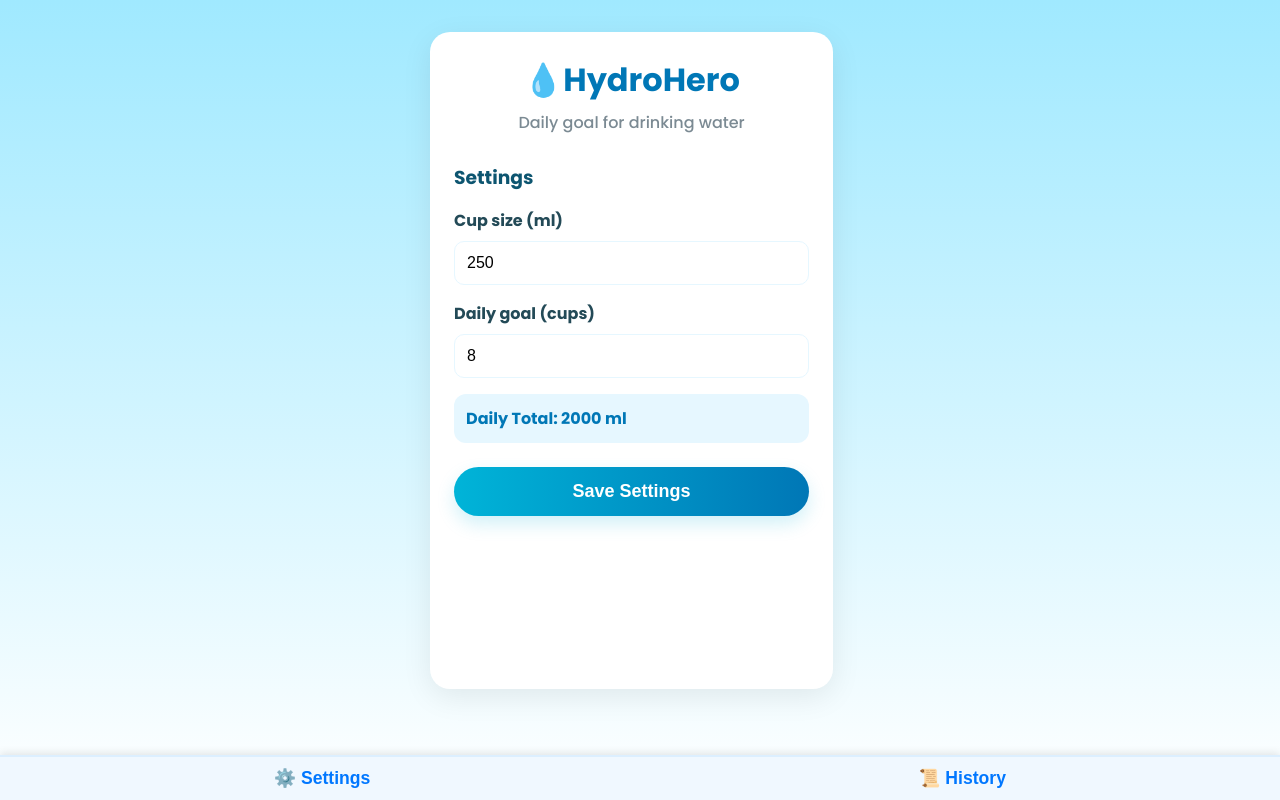
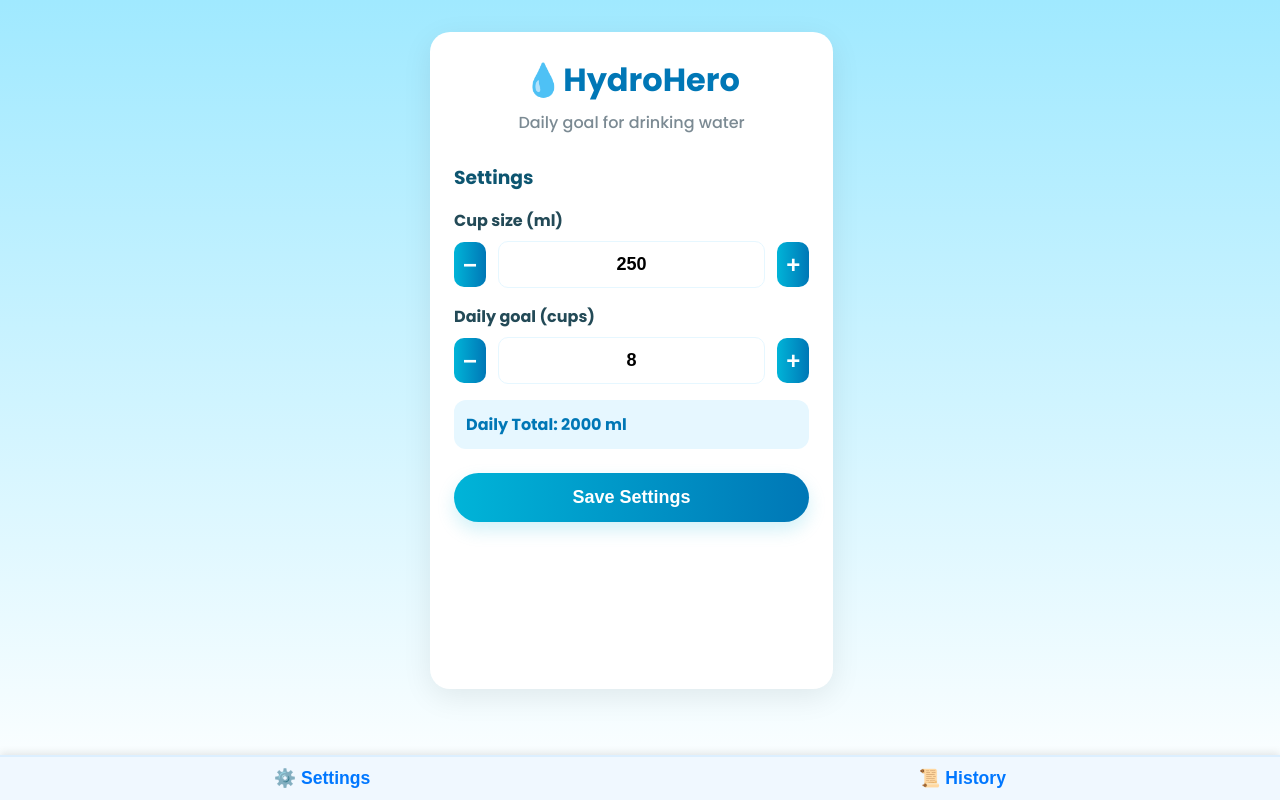
Before and after one commit to SabinTr/HydroHero, a React (Create React App) app: page / in a window 1280 px wide. Both pictures are taken after a click on the button "⚙️ Settings". Built offline with nearby package versions, Linux system fonts and the light colour scheme; a web font is replaced by a local one.

Commit message:
fixed the size and num of cup buttons

```diff
--- a/src/App.css
+++ b/src/App.css
@@ -100,7 +100,7 @@ body {
 
 /* Motivational phrase positioned below the cup count */
 .motivation {
-  height: 22px; /* 👈 Keeps space fixed so number doesn't move */
+  height: 22px; /*  Keeps space fixed so number doesn't move */
   margin-top: 8px;
   font-size: 15px;
   font-weight: 600;
@@ -242,3 +242,15 @@ body {
 .toolbar-btn:hover {
   color: #005ecc;
 }
+
+
+/* Remove number input arrows */
+input[type="number"]::-webkit-inner-spin-button,
+input[type="number"]::-webkit-outer-spin-button {
+  -webkit-appearance: none;
+  margin: 0;
+}
+
+input[type="number"] {
+  -moz-appearance: textfield;
+}
--- a/src/pages/SettingsPage.jsx
+++ b/src/pages/SettingsPage.jsx
@@ -26,19 +26,62 @@ export default function SettingsPage({ settings, onSave }) {
           }}>
             Cup size (ml)
           </label>
+          <div style={{ display: 'flex', alignItems: 'center', gap: '12px' }}>
+            <button
+              onClick={() => setCupSize(Math.max(50, cupSize - 50))}
+              style={{
+                background: 'linear-gradient(90deg, #00b4d8, #0077b6)',
+                color: 'white',
+                border: 'none',
+                width: '45px',
+                height: '45px',
+                borderRadius: '10px',
+                fontSize: '24px',
+                fontWeight: '700',
+                cursor: 'pointer',
+                display: 'flex',
+                alignItems: 'center',
+                justifyContent: 'center'
+              }}
+            >
+              −
+            </button>
             <input
               type="number"
-            min="1"
+              min="50"
+              step="50"
               value={cupSize}
-            onChange={(e) => setCupSize(e.target.value)}
+              onChange={(e) => setCupSize(Math.max(50, Number(e.target.value) || 50))}
               style={{
-              width: '100%',
+                flex: 1,
                 padding: '12px',
                 borderRadius: '10px',
                 border: '1px solid #e6f7ff',
-              fontSize: '16px'
+                fontSize: '18px',
+                textAlign: 'center',
+                fontWeight: '600'
               }}
             />
+            <button
+              onClick={() => setCupSize(cupSize + 50)}
+              style={{
+                background: 'linear-gradient(90deg, #00b4d8, #0077b6)',
+                color: 'white',
+                border: 'none',
+                width: '45px',
+                height: '45px',
+                borderRadius: '10px',
+                fontSize: '24px',
+                fontWeight: '700',
+                cursor: 'pointer',
+                display: 'flex',
+                alignItems: 'center',
+                justifyContent: 'center'
+              }}
+            >
+              +
+            </button>
+          </div>
         </div>
 
         <div>
@@ -50,19 +93,61 @@ export default function SettingsPage({ settings, onSave }) {
           }}>
             Daily goal (cups)
           </label>
+          <div style={{ display: 'flex', alignItems: 'center', gap: '12px' }}>
+            <button
+              onClick={() => setGoalCups(Math.max(1, goalCups - 1))}
+              style={{
+                background: 'linear-gradient(90deg, #00b4d8, #0077b6)',
+                color: 'white',
+                border: 'none',
+                width: '45px',
+                height: '45px',
+                borderRadius: '10px',
+                fontSize: '24px',
+                fontWeight: '700',
+                cursor: 'pointer',
+                display: 'flex',
+                alignItems: 'center',
+                justifyContent: 'center'
+              }}
+            >
+              −
+            </button>
             <input
               type="number"
               min="1"
               value={goalCups}
-            onChange={(e) => setGoalCups(e.target.value)}
+              onChange={(e) => setGoalCups(Math.max(1, Number(e.target.value) || 1))}
               style={{
-              width: '100%',
+                flex: 1,
                 padding: '12px',
                 borderRadius: '10px',
                 border: '1px solid #e6f7ff',
-              fontSize: '16px'
+                fontSize: '18px',
+                textAlign: 'center',
+                fontWeight: '600'
               }}
             />
+            <button
+              onClick={() => setGoalCups(goalCups + 1)}
+              style={{
+                background: 'linear-gradient(90deg, #00b4d8, #0077b6)',
+                color: 'white',
+                border: 'none',
+                width: '45px',
+                height: '45px',
+                borderRadius: '10px',
+                fontSize: '24px',
+                fontWeight: '700',
+                cursor: 'pointer',
+                display: 'flex',
+                alignItems: 'center',
+                justifyContent: 'center'
+              }}
+            >
+              +
+            </button>
+          </div>
         </div>
 
         <div style={{
```
Lines whose indentation alone changed are shown as unchanged.
